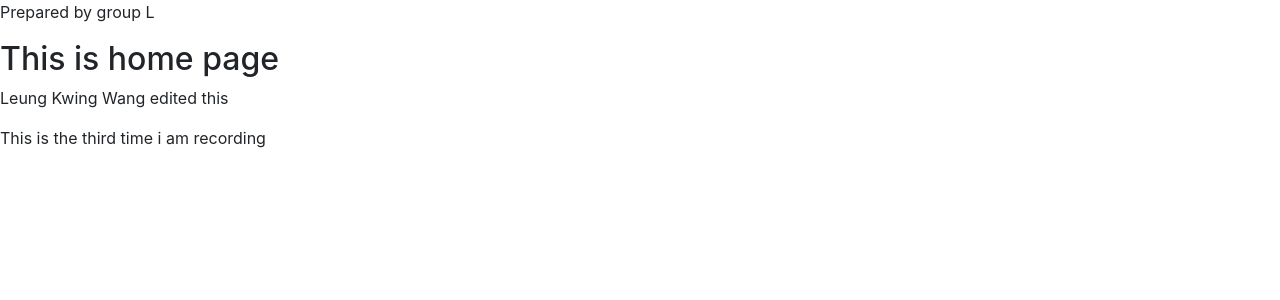
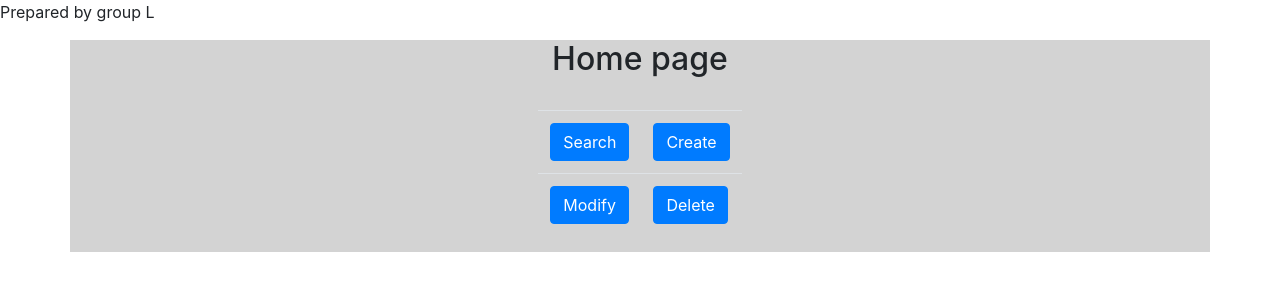
Before and after one commit to zupeter/trans19, a Django app: page / in a window 1280 px wide. Shown: the part 56-356 px from the top of the page. Run offline with Django 3.2, Linux system fonts and the light colour scheme; some libraries are stand-ins or nearby versions.

Commit message:
updated home page

```diff
--- a/src/record/templates/case/list.html
+++ b/src/record/templates/case/list.html
@@ -25,7 +25,7 @@
 						<td>{{object.date_of_birth}}</td>
 						<td>{{object.date_of_comfirmed}}</td>
 						<td>{{object.case_number}}</td>
-						<td><a href='{{ object.get_absolute_url }}'>View</a></td>
+						<td><a href='{{ object.get_absolute_url }}' class="btn btn-primary">View</a></td>
 					</tr>
 					{% endfor %}
 				</tbody>
--- a/src/templates/home.html
+++ b/src/templates/home.html
@@ -2,9 +2,36 @@
 
 {% block content %}
 
-<h2> This is home page </h2>
-<p>Leung Kwing Wang edited this</p>
-<p>This is the third time i am recording</p>
+<div class="container" style="background:lightgrey">
+	<div class="row">
+		<div class='col'>
+			<h2 style="text-align:center"> Home page </h2>
+			<br>
+		</div>
+	</div>
+	<div class="row justify-content-center">
+		<div class='col-auto'>
+			<table class="table">
+				<tr>
+					<td>
+						<a class="btn btn-primary" href="/case">Search</a>
+					</td>
+					<td>
+						<a class="btn btn-primary" href="/case/create">Create</a>
+					</td>
+				</tr>
+				<tr>
+					<td>
+						<a class="btn btn-primary" href="/case/modify">Modify</a>
+					</td>
+					<td>
+						<a class="btn btn-primary" href="/case/delete">Delete</a>
+					</td>
+				</tr>
+			</table>
+		</div>
+	</div>
+</div>
 
 
 {% endblock %}
```
